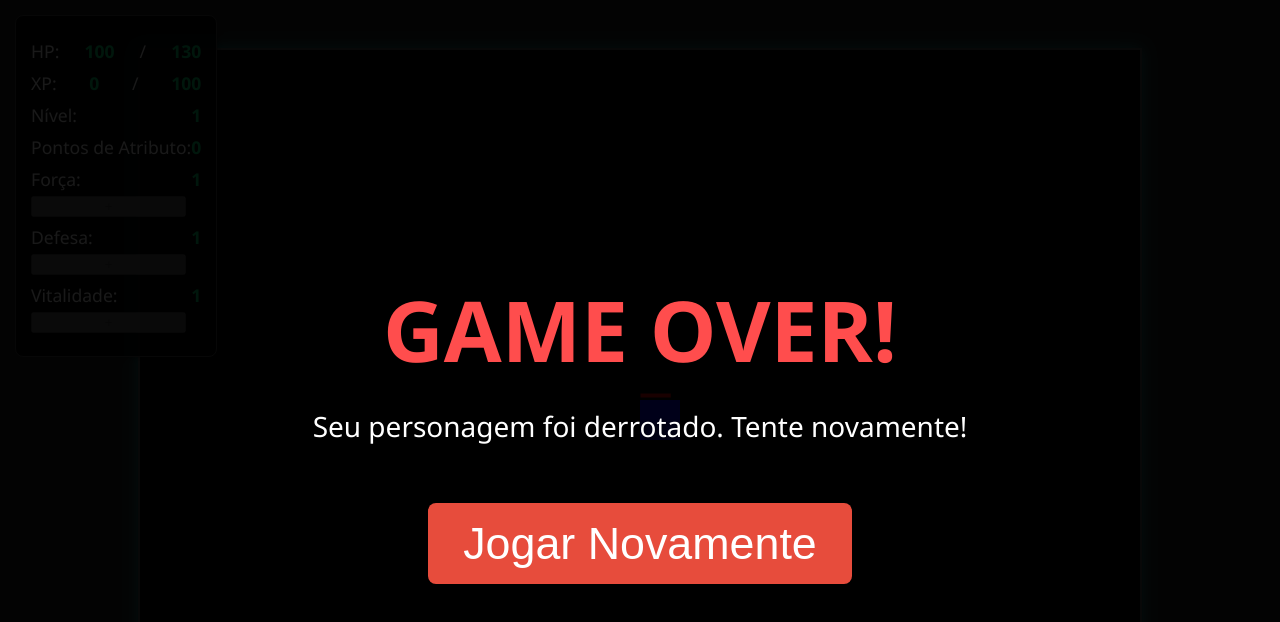
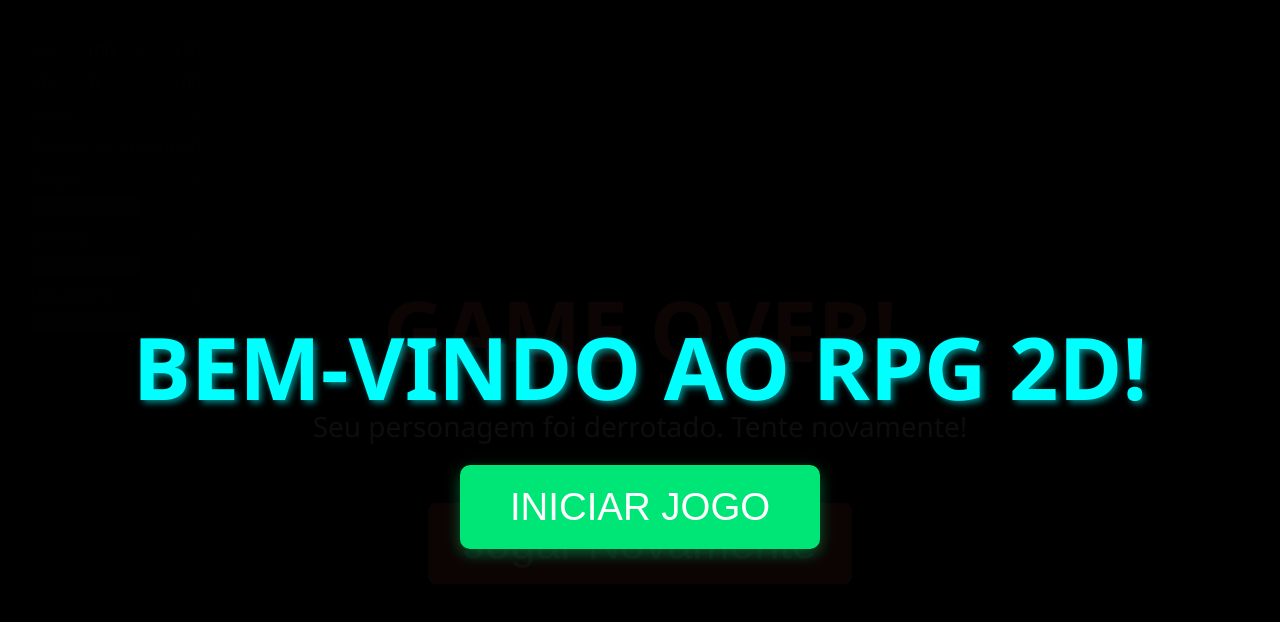
Before and after one commit to RAFAELMM2/LEVEL, a plain HTML site: page index.html in a window 1280 px wide. Drawn offline with Linux system fonts and the light colour scheme.

Commit message:
index.html

```diff
--- a/index.html
+++ b/index.html
@@ -135,6 +135,47 @@
         #game-over-screen button:hover {
             background-color: #c0392b; /* Cor mais escura no hover */
         }
+
+        /* NOVO: Estilos para a tela de início */
+        #start-screen {
+            position: absolute;
+            top: 0;
+            left: 0;
+            width: 100%;
+            height: 100%;
+            background-color: rgba(0, 0, 0, 0.95);
+            color: white;
+            font-size: 3em;
+            display: flex;
+            flex-direction: column;
+            justify-content: center;
+            align-items: center;
+            z-index: 101; /* Fica acima de tudo, inclusive do game-over-screen */
+            text-shadow: 3px 3px 6px rgba(0, 255, 255, 0.5);
+        }
+
+        #start-screen h1 {
+            color: #00FFFF; /* Ciano para o título */
+            font-size: 1.8em;
+            margin-bottom: 40px;
+        }
+
+        #start-screen button {
+            padding: 20px 50px;
+            font-size: 0.8em;
+            background-color: #00e676; /* Verde para o botão iniciar */
+            color: white;
+            border: none;
+            border-radius: 10px;
+            cursor: pointer;
+            transition: background-color 0.3s ease, transform 0.2s ease;
+            box-shadow: 0 5px 15px rgba(0, 230, 118, 0.4);
+        }
+
+        #start-screen button:hover {
+            background-color: #00b359;
+            transform: translateY(-3px);
+        }
     </style>
 </head>
 <body>
@@ -165,6 +206,11 @@
         <button onclick="location.reload()">Jogar Novamente</button>
     </div>
 
+    <div id="start-screen">
+        <h1>BEM-VINDO AO RPG 2D!</h1>
+        <button id="startGameBtn">INICIAR JOGO</button>
+    </div>
+
     <script src="game.js"></script>
 </body>
 </html>
```
